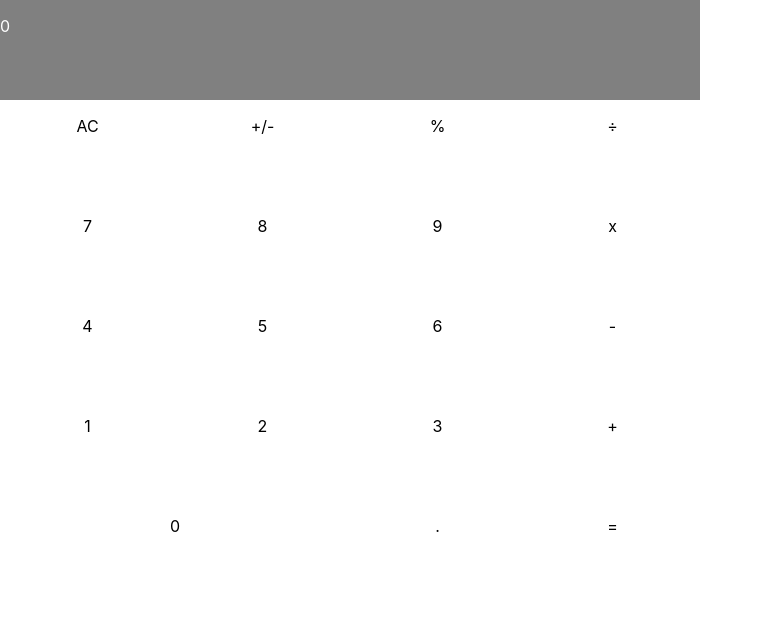
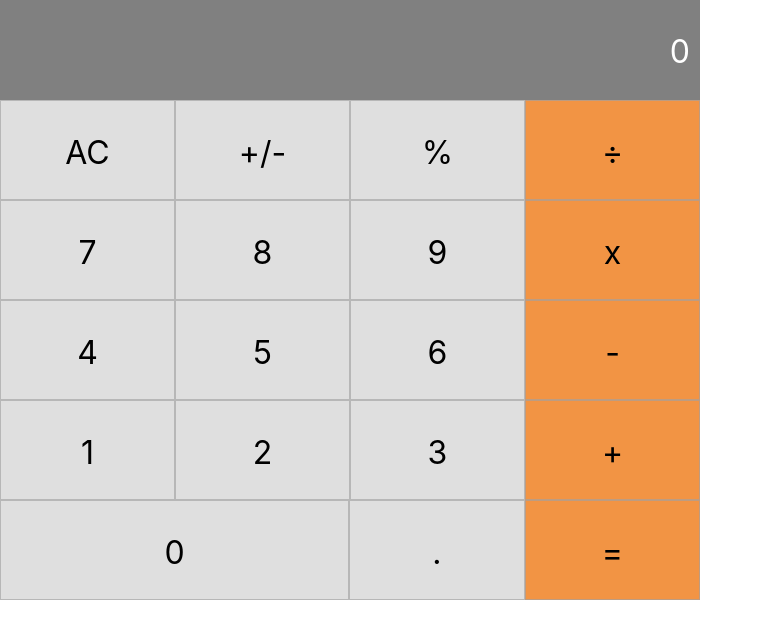
Before and after one commit to IvanDerlich/calculator, a React (Create React App) app: page / in a window 1280 px wide. Shown: the top 638 px of the page, without its empty margins (0-763 px from the left). Built offline with nearby package versions, Linux system fonts and the light colour scheme.

Commit message:
More styling

```diff
--- a/src/components/Button.css
+++ b/src/components/Button.css
@@ -1,4 +1,6 @@
 .button {
   text-align: center;
-  width: 25%;
+  font-size: 32px;
+  border: 1px solid rgba(161, 161, 161, 0.651);
+  background-color: #dfdfdf;
 }
--- a/src/components/Button.js
+++ b/src/components/Button.js
@@ -2,26 +2,32 @@ import React from 'react';
 import PropTypes from 'prop-types';
 import './Button.css';
 
-function Button({ buttonName }) {
-  const style = buttonName === '0'
+function Button({ buttonName, wide, color }) {
+  const styles = wide
     ? { width: '50%' }
-    : {};
+    : { width: '25%' };
+
+  styles.backgroundColor = color
+    ? '#dfdfdf'
+    : '#F29444';
 
   return (
-    <div className="button" style={style} id="button">
-      <p>
-        { buttonName}
-      </p>
+    <div className="button" style={styles} id="button">
+      <p>{ buttonName}</p>
     </div>
   );
 }
 
 Button.defaultProps = {
   buttonName: 'defaultName',
+  wide: false,
+  color: false,
 };
 
 Button.propTypes = {
   buttonName: PropTypes.string,
+  wide: PropTypes.bool,
+  color: PropTypes.bool,
 };
 
 export default Button;
--- a/src/components/ButtonPanel.css
+++ b/src/components/ButtonPanel.css
@@ -5,7 +5,7 @@
   flex-direction: column;
 }
 
-.group{
+.group {
   display: flex;
   flex-direction: row;
   height: 100px;
--- a/src/components/ButtonPanel.js
+++ b/src/components/ButtonPanel.js
@@ -6,32 +6,32 @@ function ButtonPanel() {
   return (
     <div className="button-panel" id="button-panel">
       <div className="group">
-        <Button buttonName="AC" />
-        <Button buttonName="+/-" />
-        <Button buttonName="%" />
+        <Button buttonName="AC" color />
+        <Button buttonName="+/-" color />
+        <Button buttonName="%" color />
         <Button buttonName="÷" />
       </div>
       <div className="group">
-        <Button buttonName="7" />
-        <Button buttonName="8" />
-        <Button buttonName="9" />
+        <Button buttonName="7" color />
+        <Button buttonName="8" color />
+        <Button buttonName="9" color />
         <Button buttonName="x" />
       </div>
       <div className="group">
-        <Button buttonName="4" />
-        <Button buttonName="5" />
-        <Button buttonName="6" />
+        <Button buttonName="4" color />
+        <Button buttonName="5" color />
+        <Button buttonName="6" color />
         <Button buttonName="-" />
       </div>
       <div className="group">
-        <Button buttonName="1" />
-        <Button buttonName="2" />
-        <Button buttonName="3" />
+        <Button buttonName="1" color />
+        <Button buttonName="2" color />
+        <Button buttonName="3" color />
         <Button buttonName="+" />
       </div>
       <div className="group">
-        <Button buttonName="0" />
-        <Button buttonName="." />
+        <Button buttonName="0" color wide />
+        <Button buttonName="." color />
         <Button buttonName="=" />
       </div>
     </div>
--- a/src/components/Display.css
+++ b/src/components/Display.css
@@ -1,8 +1,9 @@
 .display {
-  text-align: center;
-  display: flex;
   height: 100px;
   background-color: grey;
-  color:white;
+  color: white;
   width: 700px;
+  font-size: 32px;
+  text-align: right;
+  padding-right: 10px;
 }
--- a/src/components/Display.js
+++ b/src/components/Display.js
@@ -5,9 +5,7 @@ import './Display.css';
 function Display({ result }) {
   return (
     <div className="display" id="button-panel">
-      <p>
-        {result}
-      </p>
+      <p>{result}</p>
     </div>
   );
 }
```
Also changed, not shown: src/components/App.js (line endings or trailing spaces).
